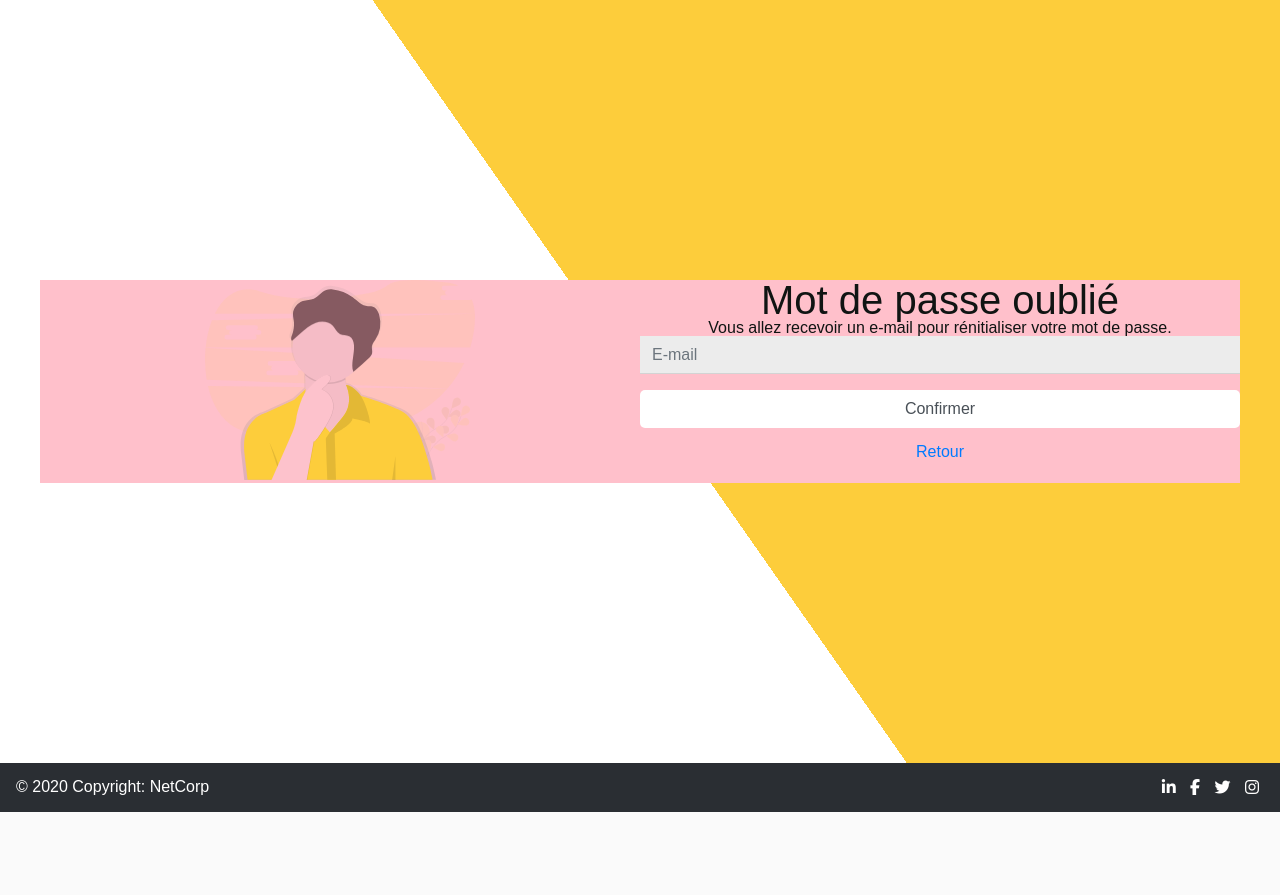
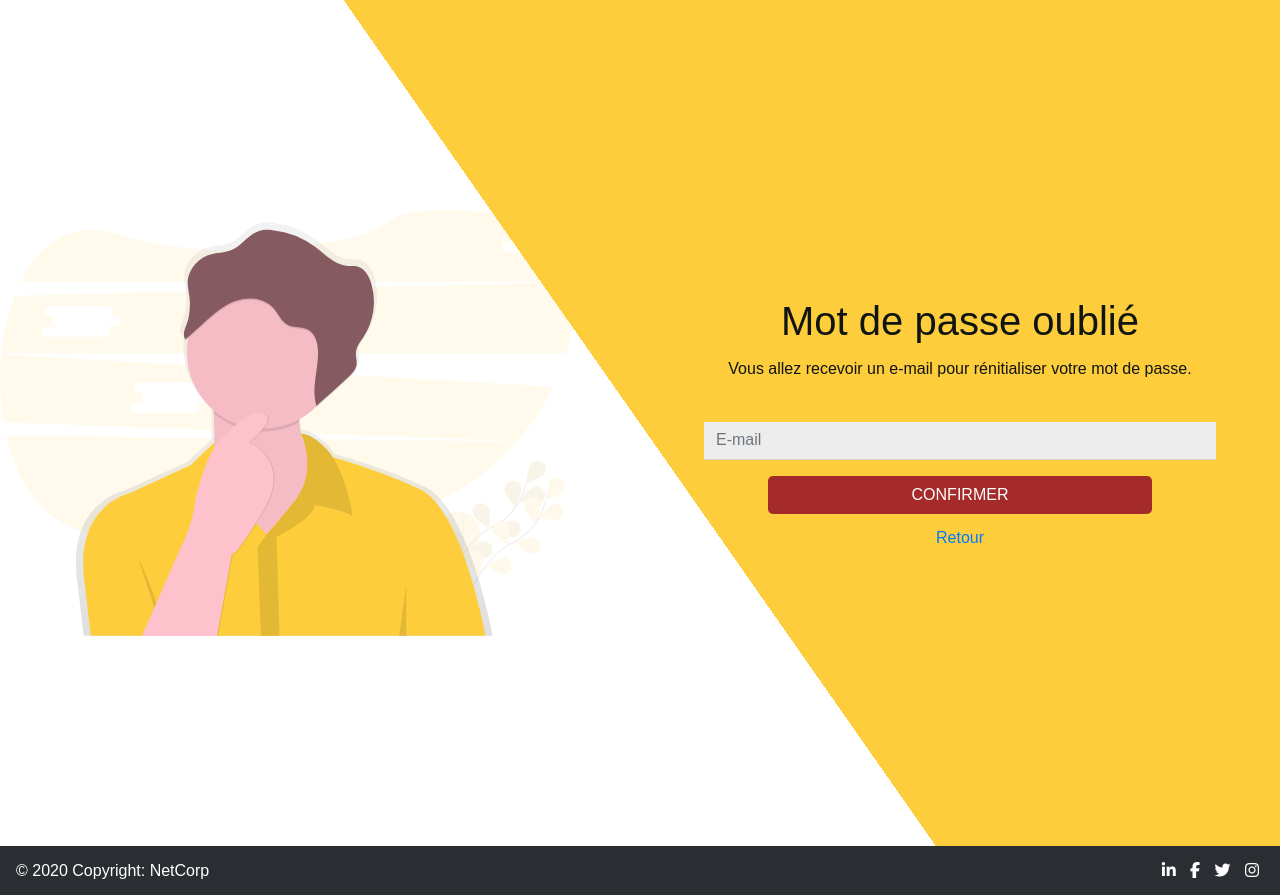
Before and after one commit to hhhallan/netcorp, a PHP site: page /forgotmdp.php in a window 1280 px wide. Shown: the part 48-943 px from the top of the page. Before the commit the page ends 860 px from the top, so only its background shows below. Run offline with PHP 8.4, Linux system fonts and the light colour scheme; some libraries are stand-ins or nearby versions; some web fonts are replaced.

Commit message:
style mdp oublie finish

```diff
--- a/asset/css/style.css
+++ b/asset/css/style.css
@@ -50,7 +50,6 @@ table {
 	margin: 0 auto;
 }
 
-
 .wrap-dashboard {
 	max-width: 1800px;
 	width: 100%;
@@ -62,13 +61,15 @@ body {
 	font-weight: 400;
 	color: #101413;
 	background: linear-gradient(55deg, #fff 50%, #fdcd3b 50%);
-
-}
-#content-body{
 	height: 100%;
 }
+
+#content-body {
+	height: 100%;
+}
+
 img {
-	width: 100%;
+	width: 45%;
 }
 
 button {
@@ -84,37 +85,39 @@ button:focus {
 
 /* HEADER ================================================================*/
 
-.far{
+.far {
 	color: #fff;
 	margin-left: 10px;
 	font-size: 30px;
+}
 
-}
-.far:hover{
+.far:hover {
 	color: #F5C72F;
 	cursor: pointer;
 }
-.a{
+
+.a {
 	color: #000;
 	/* border-bottom: solid 1px #000; */
-
 }
 
-h3{
+h3 {
 	padding-top: 10px;
 	color: #000;
 	border-bottom: solid 1px #000;
 	font-size: 1.3em;
 }
-.li{
+
+.li {
 	padding-top: 10px;
 }
-a:hover{
-    color: #a52a2a   ;
+
+a:hover {
+	color: #a52a2a;
 	text-decoration: none;
 }
 
-.menu{
+.menu {
 	display: none;
 	position: absolute;
 	min-width: 160px;
@@ -127,32 +130,39 @@ a:hover{
 	background-color: #fbf0a6;
 }
 
-ul.navbar-nav a:hover{
+ul.navbar-nav a:hover {
 	color: #F5C72F !important;
 }
-.navbar-brand{
+
+.navbar-brand {
 	color: #fff !important;
 }
-.navbar-brand:hover{
+
+.navbar-brand:hover {
 	color: #F5C72F !important;
 }
-.nav-link{
+
+.nav-link {
 	color: #fff !important;
 }
-.nav-link{
+
+.nav-link {
 	margin-right: 10px;
 }
-.nav-link:hover{
+
+.nav-link:hover {
 	text-decoration: none;
 	color: #F5C72F;
 }
 
-.hello{
+.hello {
 	color: #fff;
 }
-.hello-user{
+
+.hello-user {
 	color: #F5C72F;
 }
+
 /* HOMEPAGE ============================================================== */
 
 .homepage {
@@ -163,10 +173,6 @@ ul.navbar-nav a:hover{
 
 .content-left {
 	width: 43%;
-}
-
-img {
-	width: 45%;
 }
 
 .homepage h1 {
@@ -185,7 +191,7 @@ img {
 }
 
 .homepage-buttons {
-	background-color: #F5C72F;
+	background-color: #fdcd3b;
 	color: #101413;
 	font-size: 36px;
 	border-radius: 30px;
@@ -195,16 +201,18 @@ img {
 }
 
 .homepage-buttons:hover {
-	background-color: #f0b800;
+	background-color: #101413;
 	color: #fff;
 }
 
 /* MODAL CONNEXION-INSCRIPTION ========================================= */
 
 #submitted-in, #submitted-co {
-	background-color: #F5C72F;
-	border-color: #F5C72F;
+	background-color: #fdcd3b;
+	border-color: #fdcd3b;
 	color: #101413;
+	text-transform: uppercase;
+	transition: .3s;
 }
 
 #submitted-in:hover, #submitted-co:hover {
@@ -269,46 +277,78 @@ img {
 }
 
 /* FORGOT PASSWORD ========================================= */
-.password-title{
+
+.password-title {
 	font-size: 40px;
+	margin-bottom: 20px;
 }
-.password-oubli{
+
+.form-pass-control {
+	width: 80%;
+	margin: 0 auto;
 	background-color: #ececec;
 }
 
-.wrap-forgot{
-	max-width: 1200px;
+#submitted-reset, #submitted-mdp {
+	text-transform: uppercase;
+	background: #a52a2a;
+	color: white;
+	width: 60%;
+	transition: .3s;
+}
+
+#submitted-reset:hover, #submitted-mdp:hover {
+	background-color: #9b2727;
+}
+
+.wrap-forgot {
+	max-width: 1400px;
 	width: 100%;
 	margin: 0 auto;
 }
 
-#forgot-password{
+#forgot-password {
 	text-align: center;
-	margin: 280px 0;
+	margin: 210px 0;
 	display: flex;
 	flex-direction: row-reverse;
 	justify-content: space-between;
-	background-color: pink;
+	align-items: center;
 }
 
-.img-forgot, .formulaire-forgot{
+.img-forgot, .formulaire-forgot {
 	width: 50%;
 }
+
+#form-forgot {
+	margin-top: 45px;
+}
+
 /* RESET PASSWORD ========================================= */
 
-.wrap-reset{
-	max-width: 800px;
+.wrap-reset {
+	max-width: 1400px;
 	width: 100%;
 	margin: 0 auto;
 }
 
-#reset-password{
+#reset-password {
 	text-align: center;
-	margin: 300px 0;
+	margin: 210px 0;
+	display: flex;
+	flex-direction: row-reverse;
+	justify-content: space-between;
+	align-items: center;
 }
-#form-reset{
+
+.img-reset, .formulaire-reset {
+	width: 50%;
+}
+
+#form-reset {
 	margin-top: 45px;
 }
+
 /* DASHBOARD ================================================*/
 
 .container-dashboard {
@@ -320,23 +360,26 @@ img {
 
 /* FAIRE DES GENERALITES AVEC BODY LOG BODY CHART ET TITLE */
 
-#title-dashboard{
+#title-dashboard {
 	display: flex;
 	flex-direction: column;
 	width: 12%;
 	background-color: #ececec;
 	border-radius: 5px;
 }
-.body-dashboard{
+
+.body-dashboard {
 	width: 87%;
 	background-color: #ececec;
 	border-radius: 5px;
 }
-#container-chart{
+
+#container-chart {
 	width: 95%;
 	margin: 45px auto;
 }
-#container-log{
+
+#container-log {
 	display: none;
 	width: 95%;
 	margin: 45px auto;
@@ -351,115 +394,132 @@ img {
 	display: flex;
 	justify-content: space-between;
 }
-#btn-log{
+
+#btn-log {
 	margin-top: 45px;
 }
-.fas{
+
+.fas {
 	width: 30%;
 }
-.content-button{
+
+.content-button {
 	width: 70%;
 	text-align: left;
 }
-/* LOGS */
-/* .pagination{
+
+/* LOGS ================================================================ */
+
+table {
+	background-color: #fff;
 	width: 100%;
-} */
-table{
-	background-color: #fff;
-	width: 100%;height: 100%;
+	height: 100%;
 	text-align: center;
 	border-radius: 5px;
 	box-shadow: 0 1px 22px -12px #000000;
 }
-th,td{
+
+th, td {
 	padding: 10px 15px;
 }
-th{
+
+th {
 	background-color: #F5C72F;
 	text-transform: uppercase;
 }
-tr:nth-child(odd){
+
+tr:nth-child(odd) {
 	background-color: #ececec;
 }
 
-
-.tr-good{
+.tr-good {
 	color: green;
 }
-.tr-notgood{
+
+.tr-notgood {
 	color: red;
 }
+
 /* CHARTS */
-#btn-chart{
+
+#btn-chart {
 	background-color: #dfdfdf;
 }
-.chart-top{
+
+.chart-top {
 	display: flex;
 	justify-content: space-between;
 }
 
-.chart-bottom{
+.chart-bottom {
 	display: flex;
 	justify-content: space-between;
 	margin: 50px 0;
 }
 
-.litte-chart{
-	width: 30%;height: 100%;
+.litte-chart {
+	width: 30%;
+	height: 100%;
 	padding: 25px;
 	/* border-radius: 30px; */
 	background-color: #fff;
 	box-shadow: 0 1px 22px -12px #607D8B;
 }
 
-.big-chart{
-	width: 48%;height: 100%;
+.big-chart {
+	width: 48%;
+	height: 100%;
 	padding: 25px;
 	/* border-radius: 30px; */
 	background-color: #fff;
 	box-shadow: 0 1px 22px -12px #607D8B;
 }
 
+/* FOOTER ==================================================== */
 
-/* FOOTER ==================================================== */
-footer{
+footer {
 	background-color: #343a40;
 }
-.footer{
+
+.footer {
 	display: flex;
 	justify-content: space-between;
 	align-items: center;
 	color: #fff !important;
-
 }
 
-.span:hover{
+.span:hover {
 	color: #F5C72F !important;
 	cursor: pointer;
 }
-.fab{
+
+.fab {
 	color: #ffffff;
 	padding: 0px 5px;
 }
-.fa-linkedin-in:hover{
-    color: #0072b1 ;
+
+.fa-linkedin-in:hover {
+	color: #0072b1;
 }
-.fa-facebook-f:hover{
-    color:  #1778F2;
+
+.fa-facebook-f:hover {
+	color: #1778F2;
 }
-.fa-twitter:hover{
+
+.fa-twitter:hover {
 	color: #1DA1F2;
 }
-.fa-instagram{
+
+.fa-instagram {
 	border-radius: 10px;
 }
-.fa-instagram:hover{
+
+.fa-instagram:hover {
 	color: #DD2A7B;
 }
 
+/* RESPONSIVE ============================================== */
 
-/* RESPONSIVE ============================================== */
 @media only screen and (max-width: 1400px) {
 	.homepage h1 {
 		font-size: 75px;
@@ -499,16 +559,16 @@ footer{
 		flex-direction: column;
 	}
 	/* METTRE */
-	#title-dashboard{
+	#title-dashboard {
 		flex-direction: row;
 		width: 100%;
 		align-items: center;
 	}
-	.body-dashboard{
+	.body-dashboard {
 		width: 100%;
 		margin-top: 25px;
 	}
-	#btn-log{
+	#btn-log {
 		margin-top: 0;
 	}
 }
@@ -520,21 +580,19 @@ footer{
 	.homepage-buttons {
 		font-size: 15px;
 	}
-	.litte-chart{
+	.litte-chart {
 		width: 100%;
 		margin-top: 15px;
 	}
-
-	.big-chart{
+	.big-chart {
 		width: 100%;
 		margin-top: 15px;
 	}
-	.chart-top{
+	.chart-top {
 		display: flex;
 		flex-direction: column;
 	}
-
-	.chart-bottom{
+	.chart-bottom {
 		display: flex;
 		flex-direction: column;
 	}
@@ -558,7 +616,7 @@ footer{
 }
 
 @media only screen and (max-width: 600px) {
-	.fab{
+	.fab {
 		display: none;
 		min-width: 200px;
 		padding: 12px 16px;
@@ -566,7 +624,9 @@ footer{
 		top: 50px;
 		right: 10px;
 	}
-	.menu.responsive {position: relative;}
+	.menu.responsive {
+		position: relative;
+	}
 	.menu.responsive a.icon {
 		position: absolute;
 		right: 0;
@@ -577,8 +637,12 @@ footer{
 		display: block;
 		text-align: left;
 	}
-  .menu.responsive .dropdown {float: none;}
-  .menu.responsive .dropdown-content {position: relative;}
+	.menu.responsive .dropdown {
+		float: none;
+	}
+	.menu.responsive .dropdown-content {
+		position: relative;
+	}
 	.menu.responsive .dropdown .dropbtn {
 		display: block;
 		width: 100%;
--- a/dashboard.php
+++ b/dashboard.php
@@ -48,6 +48,8 @@ include('modal.php'); ?>
                                 <th>Version</th>
                                 <th>Nom du protocole</th>
                                 <th>Flag</th>
+                                <th>TTL</th>
+                                <th>Protocol checksum</th>
                                 <th>Checksum header</th>
                                 <th>Venant de (port)</th>
                                 <th>à destination de (port)</th>
@@ -65,6 +67,8 @@ include('modal.php'); ?>
                                 <td><?php echo $trame['version']; ?></td>
                                 <td><?php echo $trame['protocol_name']; ?></td>
                                 <td><?php echo $trame['flags']; ?></td>
+                                <td><?php echo $trame['ttl']; ?></td>
+                                <td><?php echo $trame['protocol_checksum']; ?></td>
                                 <td><?php echo $trame['header_checksum']; ?></td>
                                 <td><?php echo $trame['port_from']; ?></td>
                                 <td><?php echo $trame['port_dest']; ?></td>
--- a/forgotmdp.php
+++ b/forgotmdp.php
@@ -19,12 +19,12 @@ include('modal.php'); ?>
 
             <form id="form-forgot" method="post" action="ajax/ajax-forgot.php">
                 <div class="form-group">
-                    <input type="email" class="form-control password-oubli" name="email" id="email" placeholder="E-mail">
+                    <input type="email" class="form-control form-pass-control" name="email" id="email" placeholder="E-mail">
                     <span class="error" id="error-forgot-email"></span>
                 </div>
 
                 <div class="form-group">
-                    <input type="submit" class="form-control" id="submitted-mdp" name="submitted-mdp" value="Confirmer">
+                    <input type="submit" class="form-control form-pass-control" id="submitted-mdp" name="submitted-mdp" value="Confirmer">
                 </div>
             </form>
 
@@ -32,7 +32,7 @@ include('modal.php'); ?>
 
         </div>
 
-        <div class="img-forgot"><img src="asset/img/forgot-pass-yellow.svg" alt="Mot de passe oublié"></div>
+        <img id="img-forgot" src="asset/img/forgot-pass-yellow.svg" alt="Mot de passe oublié">
 
 
     </div>
```
Also changed, not shown: resetmdp.php (+15 -13 lines), asset/img/forgot-pass-white.svg (deleted), asset/img/reset-password.svg (added), asset/img/tardis_1.jpg (deleted). Lines whose indentation alone changed are shown as unchanged.
